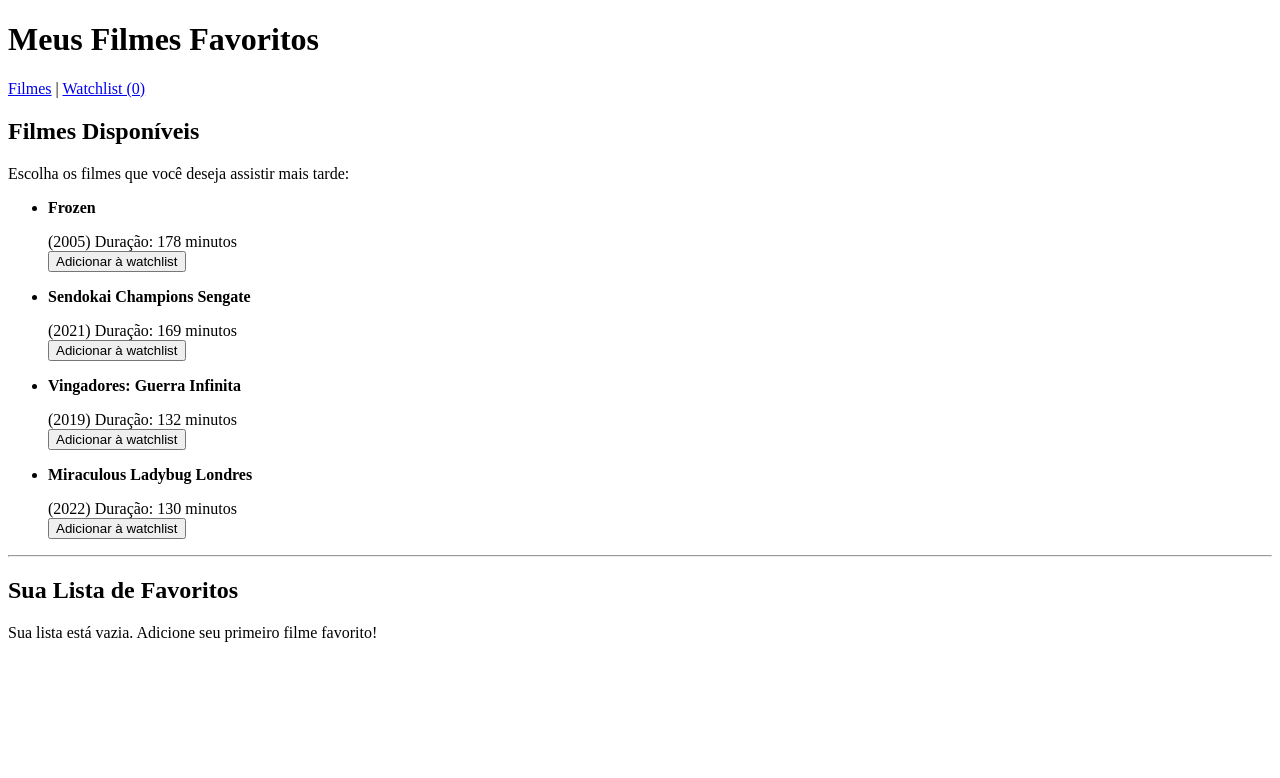
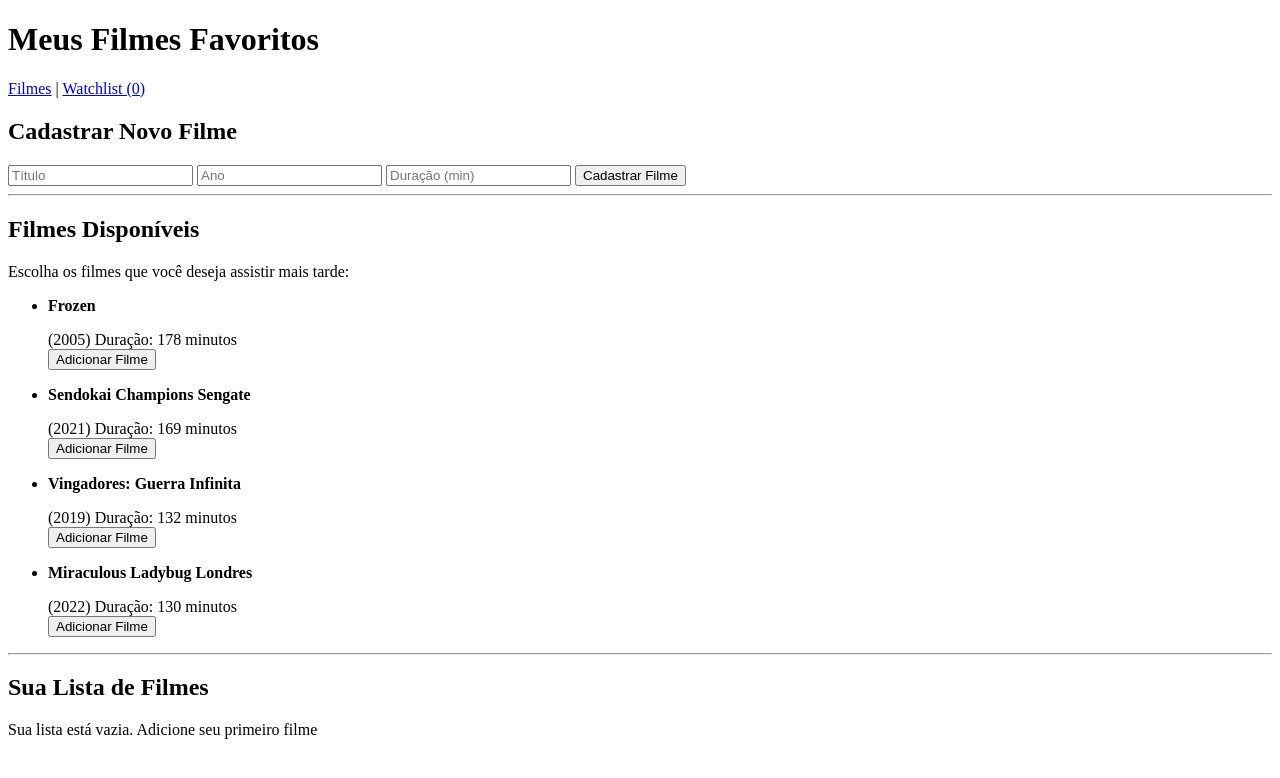
Before and after one commit to FelipeBlossom/Prova, a Flask app: page / in a window 1280 px wide. Shown: the top 778 px of the page. Run offline with Flask 3, Linux system fonts and the light colour scheme.

Commit message:
feat: formulario com rota para cadastrar filme

```diff
--- a/app.py
+++ b/app.py
@@ -14,20 +14,44 @@ app.config['FILMES'] = FILMES
 @app.route('/', methods=['GET', 'POST'])
 def filmes():
     if request.method == 'POST':
-        filme_id = int(request.form.get('filme_id'))
 
-        watchlist = session.get('watchlist', [])
+        # Cadastro de um novo filme
+        if request.form.get("titulo"):
+            titulo = request.form.get("titulo")
+            ano = int(request.form.get("ano"))
+            duracao = int(request.form.get("duracao"))
 
-        if filme_id not in watchlist:
-            watchlist.append(filme_id)
-            session['watchlist'] = watchlist
-            flash(
-                f'"{app.config["FILMES"][filme_id]["titulo"]}" adicionado com sucesso!',
-                'success'
-            )
+            novo_id = max(app.config["FILMES"].keys()) + 1
 
-        return redirect(url_for('certo'))
+            app.config["FILMES"][novo_id] = {
+                "id": novo_id,
+                "titulo": titulo,
+                "ano": ano,
+                "duracao": duracao
+            }
 
+            flash(f'"{titulo}" cadastrado com sucesso!', "success")
+
+        # Adicionar filme existente à watchlist
+        elif request.form.get("filme_id"):
+            filme_id = int(request.form.get("filme_id"))
+
+            watchlist = session.get("watchlist", [])
+
+            if filme_id not in watchlist:
+                watchlist.append(filme_id)
+                session["watchlist"] = watchlist
+
+                flash(
+                    f'"{app.config["FILMES"][filme_id]["titulo"]}" adicionado à watchlist!',
+                    "success"
+                )
+            else:
+                flash("Esse filme já está na watchlist.", "warning")
+
+        return redirect(url_for("filmes"))
+
+    # ======== GET ========
     watchlist_ids = session.get('watchlist', [])
     filmes_watchlist = []
     duracao_total = 0
@@ -44,7 +68,6 @@ def filmes():
         filmes_watchlist=filmes_watchlist,
         duracao_total=duracao_total
     )
-
 
 @app.route('/sucesso')
 def certo():
--- a/templates/index.html
+++ b/templates/index.html
@@ -1,6 +1,17 @@
 {% extends "layout.html" %}
 {% block title %}Filmes Disponíveis - Watchlist{% endblock %}
 {% block content %}
+<h2>Cadastrar Novo Filme</h2>
+
+<form action="{{ url_for('filmes') }}" method="post">
+    <input type="text" name="titulo" placeholder="Título" required>
+    <input type="number" name="ano" placeholder="Ano" required>
+    <input type="number" name="duracao" placeholder="Duração (min)" required>
+
+    <button type="submit">Cadastrar Filme</button>
+</form>
+
+<hr>
 
 <h2>Filmes Disponíveis</h2>
 <p>Escolha os filmes que você deseja assistir mais tarde:</p>
@@ -15,7 +26,7 @@
             <form action="{{ url_for('filmes') }}" method="post">
                 <input type="hidden" name="filme_id" value="{{ filme.id }}">
                 <button type="submit">
-                    Adicionar à watchlist
+                    Adicionar Filme
                 </button>
             </form>
         </li>
@@ -24,11 +35,11 @@
 
 <hr>
 
-<h2>Sua Lista de Favoritos</h2>
+<h2>Sua Lista de Filmes</h2>
 
 {% if not filmes_watchlist %}
     <div>
-        <p>Sua lista está vazia. Adicione seu primeiro filme favorito!</p>
+        <p>Sua lista está vazia. Adicione seu primeiro filme</p>
     </div>
 {% else %}
     <table>
```
